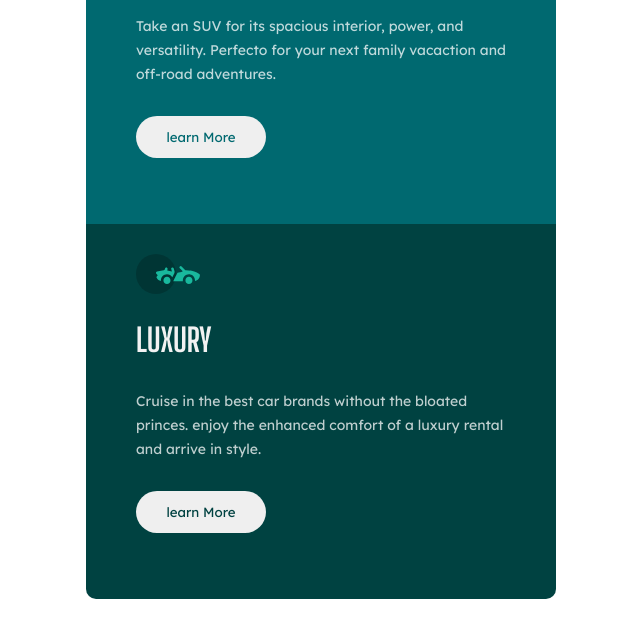
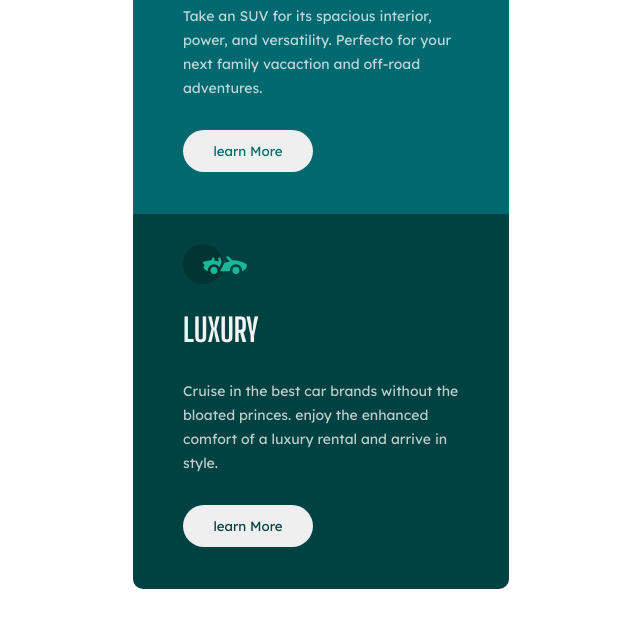
Before and after one commit to jazzielp/css_practice2, a plain HTML site: page index.html in a window 1280 px wide. Shown: the part 566-1205 px from the top of the page, without its empty margins (319-959 px from the left). Drawn offline with Linux system fonts and the light colour scheme.

Commit message:
Mejorando la tarjetas a raiz del contenedor agregado

```diff
--- a/assets/css/style.css
+++ b/assets/css/style.css
@@ -34,33 +34,33 @@ html{
     */
 }
 
+body{
+    display: grid;
+    place-items: center;
+}
+
 .container{
     width: 85%;
     max-width: 470px;
     min-width: 320px;
     display: grid;
-    grid-template-rows: 1fr 375px 1fr;
+    margin: 30px 0;
+    grid-template-rows:repeat(3, 1fr);
     justify-items: center;
 }
 
 
-body{
-    display: grid;
-    place-items: center;
-}
+
 
 .car{
-    width: 100%;
-
+    width: 80%;
     height: 375px;
-    padding: 30px 0;
-    padding-bottom: 40px;
-
+    padding: 30px 50px;
     color: var(--very-light-gray);
 }
 
 .car--1{
-    margin-top: 40px;
+
     border-radius: 10px 10px 0 0;
     background-color: var(--bright-orange);
 
@@ -69,7 +69,7 @@ body{
 .car--2{
 
 
-    padding-bottom: 0;
+
     background-color: var(--dark-cyan);
 
 
@@ -78,8 +78,7 @@ body{
 .car--3{
 
 
-    padding-bottom: 0;
-    margin-bottom: 40px ;
+
     border-radius: 0 0 10px 10px;
     background-color: var(--very-dark-cyan);
 
@@ -88,18 +87,18 @@ body{
 
 
 .car__icon{
-    margin: 0 50px;
+
     margin-bottom: 25px;
 }
 
 .title{
-    margin: 0 50px;
+
     font-size: 3.2rem;
     font-weight: 700;
 }
 
 .car__paragraph{
-    margin: 30px 50px;
+    margin: 30px 0;
     font-size: 1.4rem;
     font-family: 'Lexend Deca', sans-serif;
     line-height: 2.4rem;
@@ -112,7 +111,6 @@ body{
 .btn{
     width: 130px;
     height: 42px;
-    margin: 0 50px ;
     border-radius: 50px;
     border: none;
     font-weight: 400px;
```
